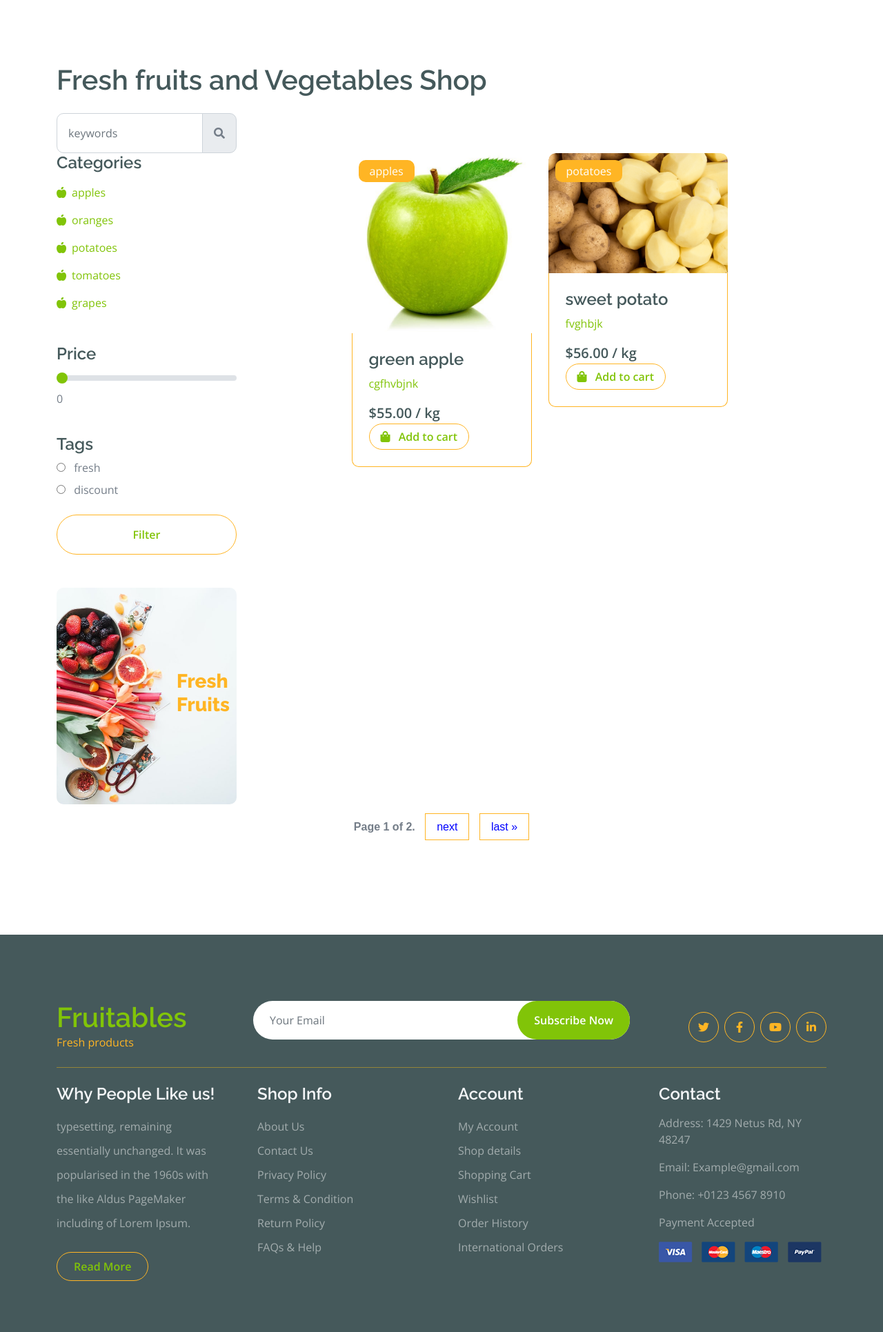
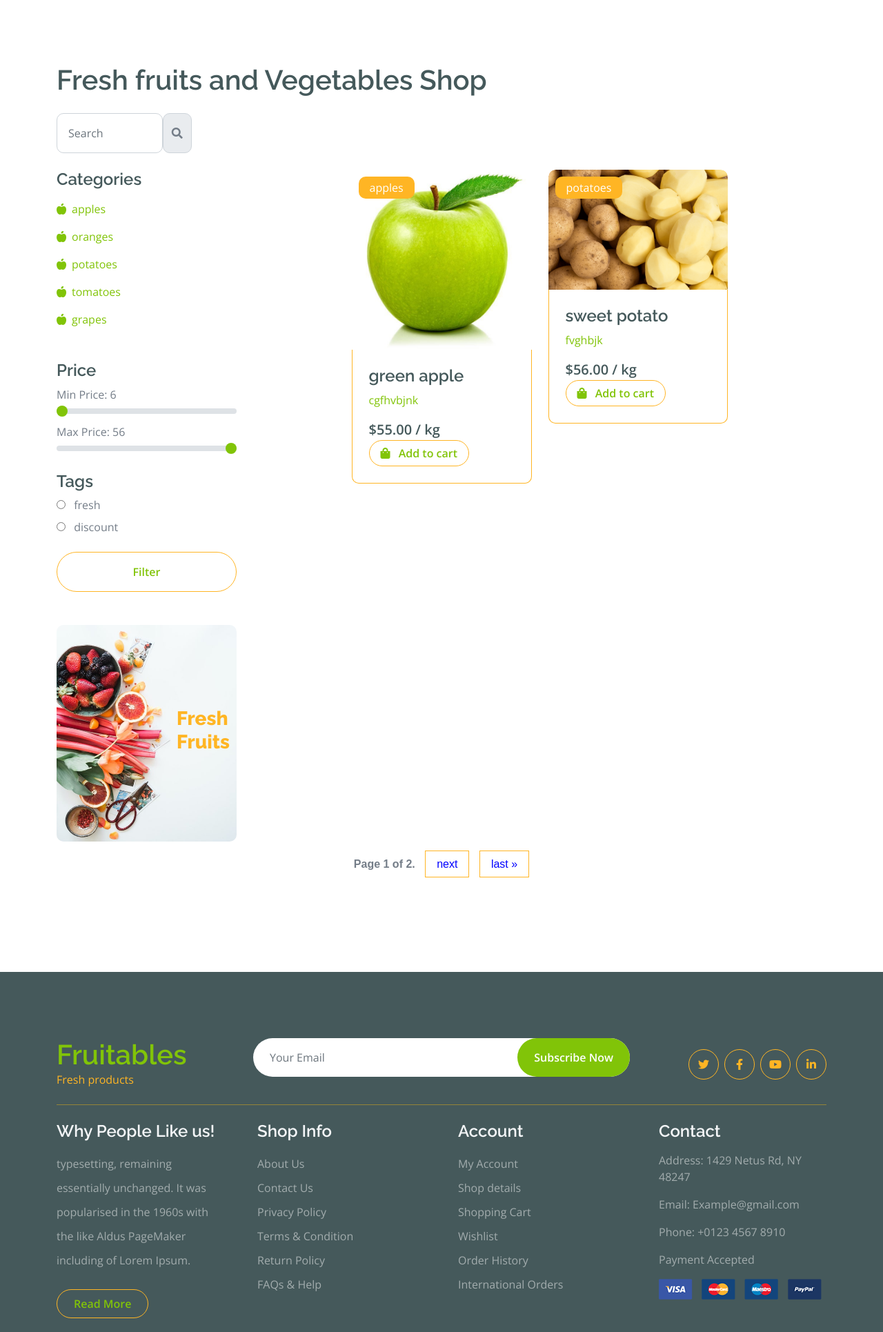
Before and after one commit to measivs/store-django, a Django app: page /category/ in a window 1280 px wide. Shown: the part 332-2263 px from the top of the page at 69% size. Run offline with Django 5.2, Linux system fonts and the light colour scheme; data comes from the database, SQL or seed files in the repository; both versions use the stored data as it was after the commit; some libraries are stand-ins or nearby versions.

Commit message:
Implement search bar and price range filter for product listings

```diff
--- a/store/urls.py
+++ b/store/urls.py
@@ -1,12 +1,9 @@
-from itertools import product
-from tkinter.font import names
-
 from django.urls import path
 from store import views
 
 urlpatterns = [
     path('', views.HomeView.as_view(), name='home'),
-    path('category/', views.CategoryProductListView.as_view(), name='category'),
+    path('category/', views.CategoryProductListView.as_view(), name='main_category'),
     path('category/<slug:slug>/', views.CategoryProductListView.as_view(), name='category'),
     path('product/<slug:slug>/<slug:product_slug>/', views.ProductDetailView.as_view(), name='product_detail'),
     path('contact/', views.ContactView.as_view(), name='contact'),
--- a/store/views.py
+++ b/store/views.py
@@ -1,3 +1,5 @@
+from django.contrib.admin.checks import must_inherit_from
+from django.db.models import Min, Max
 from django.views import View
 from django.views.generic import DetailView, ListView
 from django.db.models import Q
@@ -56,15 +58,23 @@ class CategoryProductListView(ListView):
         # Apply search query
         search_query = self.request.GET.get('q')
         if search_query:
-            queryset = queryset.filter(Q(name__icontains=search_query))
+            queryset = queryset.filter(Q(name__icontains=search_query) | Q(tag__name__icontains=search_query))
+
+        # Get the minimum and maximum prices from the Product model
+        min_price = int(self.request.GET.get('min_price', 0))
+        max_price = int(self.request.GET.get('max_price', 500))
+        queryset = queryset.filter(price__gte=min_price, price__lte=max_price)
 
         return queryset
 
     def get_context_data(self, **kwargs):
         context = super().get_context_data(**kwargs)
+        price_data = Product.objects.aggregate(Min('price'), Max('price'))
 
         context['product_tags'] = ProductTag.objects.all()
         context['subcategories'] = Category.objects.filter(parent__isnull=False)
+        context['min_price'] = price_data['price__min'] or 0
+        context['max_price'] = price_data['price__max'] or 500
 
         return context
 
--- a/templates/includes/navbar.html
+++ b/templates/includes/navbar.html
@@ -22,7 +22,7 @@
             <div class="collapse navbar-collapse bg-white" id="navbarCollapse">
                 <div class="navbar-nav mx-auto">
                     <a href="{% url 'home' %}" class="nav-item nav-link {% if request.path == '/' %}active{% endif %}">Home</a>
-                    <a href="{% url 'category' %}" class="nav-item nav-link">Shop</a>
+                    <a href="{% url 'main_category' %}" class="nav-item nav-link">Shop</a>
                     <div class="nav-item dropdown">
                         <a href="#" class="nav-link dropdown-toggle" data-bs-toggle="dropdown">Pages</a>
                         <div class="dropdown-menu m-0 bg-secondary rounded-0">
--- a/templates/includes/search.html
+++ b/templates/includes/search.html
@@ -7,7 +7,7 @@
                         <button type="button" class="btn-close" data-bs-dismiss="modal" aria-label="Close"></button>
                     </div>
             <div class="modal-body d-flex align-items-center">
-                <form method="GET" action="{% url 'category' %}" class="w-75 mx-auto d-flex">
+                <form method="GET" action="{% url 'main_category' %}" class="w-75 mx-auto d-flex">
                     <input type="search" name="q" class="form-control p-3" placeholder="Type..." aria-describedby="search-icon-1">
                     <button type="submit" class="btn btn-primary ms-2">Search</button>
                 </form>
--- a/templates/index.html
+++ b/templates/index.html
@@ -10,7 +10,7 @@
                         <h4 class="mb-3 text-secondary">100% Organic Foods</h4>
                         <h1 class="mb-5 display-3 text-primary">Organic Veggies & Fruits Foods</h1>
                         <div class="position-relative mx-auto">
-                            <form method="GET" action="{% url 'category' %}" class="position-relative mx-auto">
+                            <form method="GET" action="{% url 'main_category' %}" class="position-relative mx-auto">
                                 <input class="form-control border-2 border-secondary w-75 py-3 px-4 rounded-pill"
                                        type="text" name="q" placeholder="Search" required>
                                 <button type="submit" class="btn btn-primary border-2 border-secondary py-3 px-4
--- a/templates/shop.html
+++ b/templates/shop.html
@@ -22,17 +22,19 @@
                     <div class="col-lg-12">
 
 
-                        <div class="row g-4">
+                        <div class="row g-4 mb-4">
                             <div class="col-xl-3">
                                 <div class="input-group w-100 mx-auto d-flex">
-                                    <input type="search" class="form-control p-3" placeholder="keywords" aria-describedby="search-icon-1">
-                                    <span id="search-icon-1" class="input-group-text p-3"><i class="fa fa-search"></i></span>
+                                    <form method="GET" action="{% url 'main_category' %}" class="w-75 d-flex" style="margin-left">
+                                        <input type="search" class="form-control p-3" name="q" placeholder="Search" aria-describedby="search-icon-1" value="{{ request.GET.q }}">
+                                        <button type="submit" class="input-group-text" id="search-icon-1">
+                                            <i class="fa fa-search"></i>
+                                        </button>
+                                    </form>
                                 </div>
                             </div>
-                            <div class="col-6"></div>
+                        </div>
 
-
-                        </div>
                         <div class="row g-4">
                             <div class="col-lg-3">
                                 <div class="row g-4">
@@ -52,14 +54,18 @@
                                         </div>
                                     </div>
 
+<form method="GET" action="{% url 'main_category' %}">
     <div class="col-lg-12">
         <div class="mb-3">
             <h4 class="mb-2">Price</h4>
-                                            <input type="range" class="form-range w-100" id="rangeInput" name="rangeInput" min="0" max="500" value="0" oninput="amount.value=rangeInput.value">
-                                            <output id="amount" name="amount" min-velue="0" max-value="500" for="rangeInput">0</output>
+            <label for="min_price">Min Price: <output id="minAmount">{{ min_price }}</output></label>
+            <input type="range" class="form-range w-100" id="min_price" name="min_price" min="{{ min_price }}" max="{{ max_price }}" value="{{ min_price }}" oninput="minAmount.value=min_price.value">
+
+            <label for="max_price">Max Price: <output id="maxAmount">{{ max_price }}</output></label>
+            <input type="range" class="form-range w-100" id="max_price" name="max_price" min="{{ min_price }}" max="{{ max_price }}" value="{{ max_price }}" oninput="maxAmount.value=max_price.value">
         </div>
     </div>
-                                    <form method="GET" action="{% url 'category' %}">
+
     <div class="col-lg-12">
         <div class="mb-3">
             <h4>Tags</h4>
@@ -71,10 +77,12 @@
             {% endfor %}
         </div>
     </div>
+
     <div class="d-flex justify-content-center my-4">
         <button type="submit" class="btn border border-secondary px-4 py-3 rounded-pill text-primary w-100">Filter</button>
     </div>
 </form>
+
 
                                     <div class="col-lg-12">
                                         <div class="position-relative">
@@ -139,8 +147,5 @@
                             </div>
                         </div>
                     </div>
-                </div>
-            </div>
-        </div>
         <!-- Fruits Shop End-->
 {% endblock %}
```
Also changed, not shown: db.sqlite3. Lines whose indentation alone changed are shown as unchanged.
